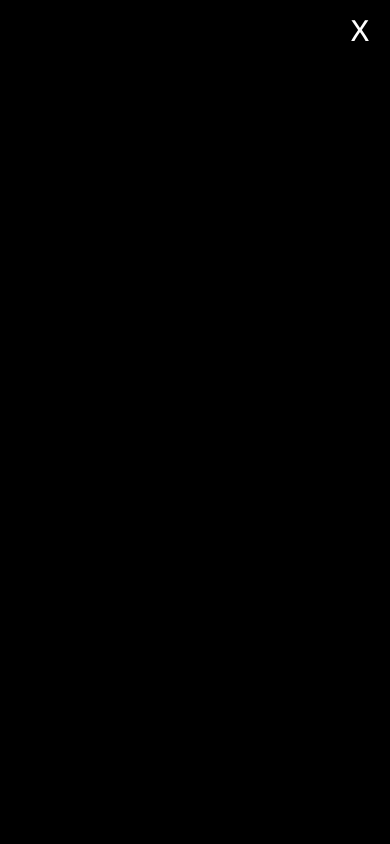
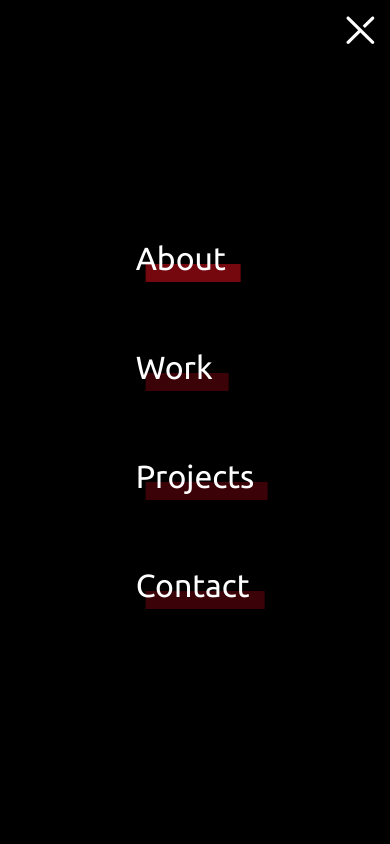
Before and after one commit to ismailsumercetin/sumercetin.github.io, a Next.js app: page /about in a window 390 px wide. Both pictures are taken after a click on the element 354 px from the left and 36 px from the top of the page. Shown: the top 844 px of the page. Built offline with nearby package versions, Linux system fonts and the light colour scheme.

Commit message:
menusection updates (#6)
* PersonalWebsite:: reduce text size for cv and transcript

* PersonalWebsite:: add links to hamburger menu

* PersonalWebsite:: use close button icon

```diff
--- a/components/header.js
+++ b/components/header.js
@@ -4,20 +4,17 @@
 import MenuSection from './menusection';
 import isSmallLayout from '../hooks/isSmallLayout';
 import utilStyles from '../styles/utils.module.css';
+import * as Utils from '../utils';
 
 export default function Header() {
   const renderLinks = () => {
     const isSmall = isSmallLayout();
-    const isActiveClass = path => {
-      const currentPath = useRouter().asPath;
-      return currentPath === path ? `${utilStyles.activeLink}` : '';
-    };
     const linkSection = (
       <nav className={`${utilStyles.row} ${utilStyles.navigationContainer}`}>
-        <Link className={`${isActiveClass('/about')} ${utilStyles.underlinedLink}`} href="/about">About</Link>
-        <Link className={`${isActiveClass('/work')} ${utilStyles.underlinedLink}`} href="#">Work</Link>
-        <Link className={`${isActiveClass('/projects')} ${utilStyles.underlinedLink}`} href="#">Projects</Link>
-        <Link className={`${isActiveClass('/contact')} ${utilStyles.underlinedLink}`} href="#">Contact</Link>
+        <Link className={`${Utils.isActiveClass('/about')} ${utilStyles.underlinedLink}`} href="/about">About</Link>
+        <Link className={`${Utils.isActiveClass('/work')} ${utilStyles.underlinedLink}`} href="#">Work</Link>
+        <Link className={`${Utils.isActiveClass('/projects')} ${utilStyles.underlinedLink}`} href="#">Projects</Link>
+        <Link className={`${Utils.isActiveClass('/contact')} ${utilStyles.underlinedLink}`} href="#">Contact</Link>
       </nav>
     );
     return ( isSmall ? <MenuSection /> : linkSection)
--- a/components/menusection.js
+++ b/components/menusection.js
@@ -1,6 +1,9 @@
 import { useState } from 'react';
+import Link from 'next/link';
 import styles from './menusection.module.css';
 import utilStyles from '../styles/utils.module.css';
+import * as Utils from '../utils';
+import Image from 'next/image';
 
 const HamburgerButton = () => {
     return (
@@ -12,12 +15,40 @@
     )
 };
 
+const toggleMenu = (isMenuOpened, setIsMenuOpened) => isMenuOpened && setIsMenuOpened(!isMenuOpened);
+
 const CloseButton = ({ isMenuOpened, setIsMenuOpened }) => {
     return (
         <div className={`${styles.closeButton}`}>
-            <span className={`${styles.closeButtonText}`} onClick={() => isMenuOpened && setIsMenuOpened(!isMenuOpened)}>
-                X
-            </span>
+            <Image
+                src="/images/close-icon.svg"
+                height={36}
+                width={36}
+                alt="Close Icon"
+                onClick={() => toggleMenu(isMenuOpened, setIsMenuOpened)}
+            />
+        </div>
+    );
+};
+
+const MenuContainer = () => {
+    const LINKS = [
+        'about',
+        'work',
+        'projects',
+        'contact'
+    ];
+    return (
+        <div className={`${styles.menuContainer} ${utilStyles.col}`}>
+            {LINKS.map(title => (
+                <Link
+                  onClick={() => toggleMenu(isMenuOpened, setIsMenuOpened)}
+                  key={`${title}`}
+                  className={`${Utils.isActiveClass(`/${title}`)} ${utilStyles.underlinedLink}`}
+                  href={`/${title}`}>
+                    {`${title.charAt(0).toUpperCase()}${title.slice(1)}`}
+                </Link>
+            ))}
         </div>
     );
 };
@@ -28,6 +59,7 @@
     return (
         <div className={`${styles.menuSection} ${isMenuOpenedClass}`} onClick={() => !isMenuOpened && setIsMenuOpened(!isMenuOpened)}>
             {isMenuOpened ? <CloseButton isMenuOpened={isMenuOpened} setIsMenuOpened={setIsMenuOpened} /> : <HamburgerButton />}
+            {isMenuOpened ? <MenuContainer /> : ''}
         </div>
     );
 }
--- a/components/menusection.module.css
+++ b/components/menusection.module.css
@@ -1,5 +1,5 @@
 .menuSection {
-   margin-right: 18px;
+   margin-right: 14px;
 }
 
 .opened {
@@ -38,14 +38,38 @@
     right: 12px;
 }
 
-.closeButtonText {
+.menuContainer {
+    gap: 72px;
+    position: absolute;
+    top: 50%;
+    left: 50%;
+    transform: translate(-50%, -50%);
+}
+
+.menuContainer a {
+    font-size: 32px;
+}
+
+.menuContainer a::after {
+    font-size: 32px;
+    top: 24px;
+    height: 18px;
+}
+
+.menuContainer a:nth-child(1)::after {
+    width: 80%;
+}
+
+
+.menuContainer a:nth-child(2)::after {
+    width: 70%;
+}
+
+
+.menuContainer a:nth-child(3)::after {
+    width: 103%;
+}
+
+.menuContainer a:nth-child(4)::after {
     width: 100%;
-    display: flex;
-    align-items: center;
-    justify-content: center;
-    font-size: 30px;
-    -webkit-user-select: none;
-    -moz-user-select: none;
-    user-select: none;
-    cursor: pointer;
 }
--- a/styles/utils.module.css
+++ b/styles/utils.module.css
@@ -11,6 +11,7 @@
 
 .navigationContainer {
   gap: 48px;
+  margin-right: 24px;
 }
 
 .navigationContainer a {
--- /dev/null
+++ b/utils/index.js
@@ -0,0 +1,7 @@
+import { useRouter } from 'next/router';
+import utilStyles from '../styles/utils.module.css';
+
+export const isActiveClass = path => {
+  const currentPath = useRouter().asPath;
+  return currentPath === path ? `${utilStyles.activeLink}` : '';
+};
```
Also changed, not shown: public/images/close-icon.svg (added).
